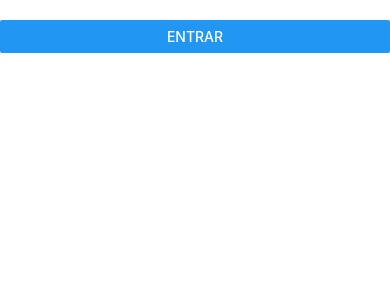
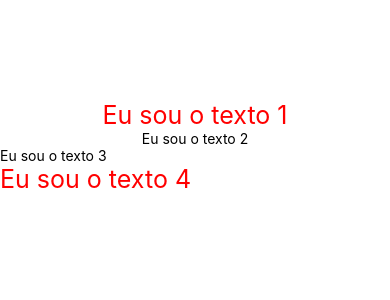
Before and after one commit to Ricardo-Lucena-Clear/React-Native-Basic, a React Native app: screen / in a window 390 px wide. Shown: the top 300 px of the page. Built offline with nearby package versions, Linux system fonts and the light colour scheme.

Commit message:
Applying Style Groups

```diff
--- a/App.js
+++ b/App.js
@@ -1,30 +1,32 @@
 import React, {Component} from "react";
-import { View, Text, Button } from "react-native";
+import { View, Text, StyleSheet } from "react-native";
 
 class App extends Component{
-  constructor(props){
-    super(props);
-    this.state = {
-      nome: ""
-    }
-    this.entrar = this.entrar.bind(this);
-  }
-  entrar(nome){
-    this.setState({
-      nome: nome
-    })
-  }
-
 
   render(){
     return (
-      <View style={{ marginTop: 20}}>
-        <Button title="Entrar" onPress={() => this.entrar("Algum texto")}/>
-        <Text style={{fontSize: 23, color: 'red', textAlign: "center"}}>{this.state.nome}</Text>
+      <View style={styles.area}>
+       <Text style={[styles.textoPrincipal, styles.alinhaTexto]}>Eu sou o texto 1</Text>
+       <Text style={styles.alinhaTexto}>Eu sou o texto 2</Text>
+       <Text>Eu sou o texto 3</Text>
+       <Text style={styles.textoPrincipal}>Eu sou o texto 4</Text>
       </View>
     )
   }
 }
 
+const styles = StyleSheet.create({
+  area:{
+    marginTop: 100
+  },
+  textoPrincipal:{
+    fontSize: 25,
+    color: "red"
+  },
+  alinhaTexto:{
+    textAlign: "center"
+  },
+})
+
 
 export default App;
```
